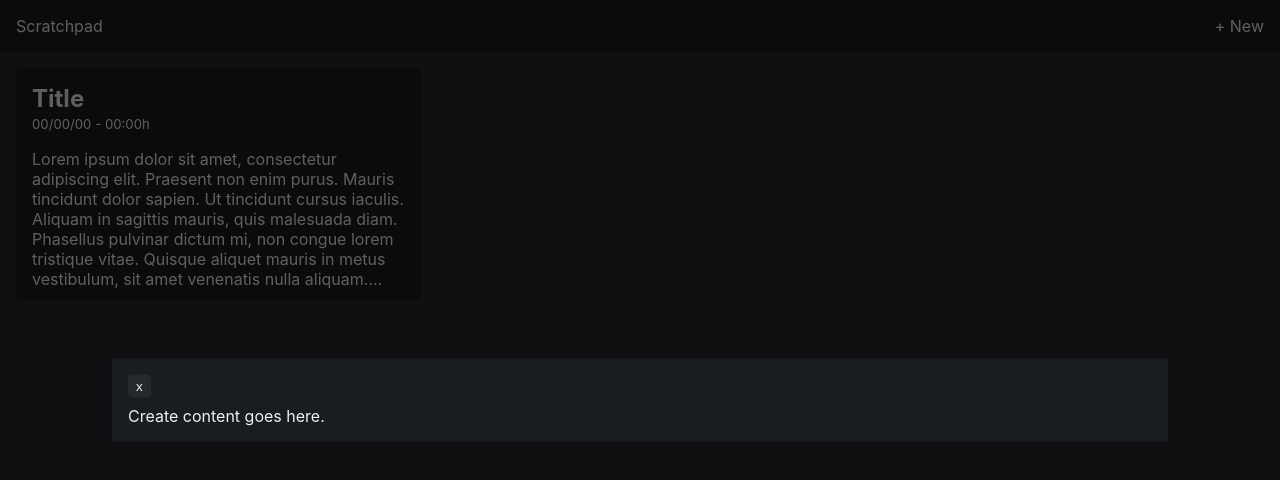
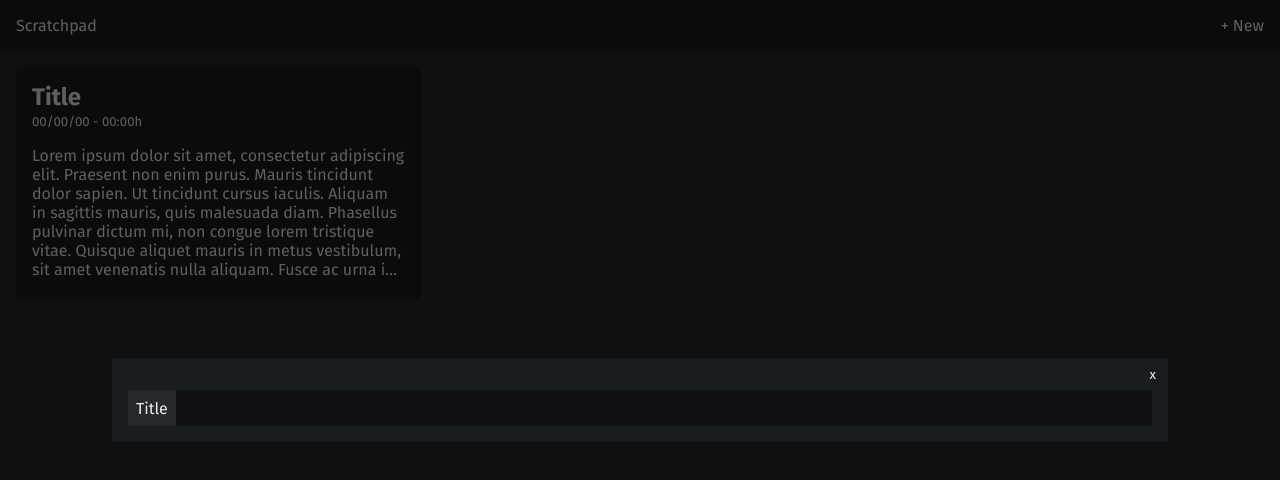
Before and after one commit to MoisesDuarte/react-ts-scratchpad, a React (Vite) app: page / in a window 1280 px wide. Both pictures are taken after a click on the item "+ New". Shown: the top 480 px of the page. Built offline with nearby package versions, Linux system fonts and the light colour scheme.

Commit message:
Styling changes

```diff
--- a/src/components/GenericModal.tsx
+++ b/src/components/GenericModal.tsx
@@ -40,19 +40,23 @@ const ModalBody = styled.div`
   width: 80%;
   height: auto;
   padding: 1rem;
+  padding-top: 2rem;
   top: 50%;
   left: 50%;
   transform: translate(-50%, -50%);
 
   & > button {
+    position: absolute;
     display: block;
     border: none;
     border-radius: 4px;
-    background-color: var(--color-primary);
+    background-color: transparent;
     color: var(--color-text);
     padding: 0.25rem 0.5rem;
     margin-bottom: 0.5rem;
     cursor: pointer;
+    top: 0.25rem;
+    right: 0.25rem;
 
     &:hover {
       background-color: var(--color-tertiary);
--- a/src/components/StoryCreateModal.tsx
+++ b/src/components/StoryCreateModal.tsx
@@ -1,5 +1,6 @@
-import React, { FC } from 'react'
+import React, { FC, useState } from 'react'
 import GenericModal from './GenericModal'
+import styled from 'styled-components'
 
 interface StoryCreateModalProps {
   handleCreateModalClose: (ev: React.MouseEvent) => void;
@@ -8,13 +9,59 @@ interface StoryCreateModalProps {
 const StoryCreateModal: FC<StoryCreateModalProps> = ({
   handleCreateModalClose
 }) => {
+  const [form, setForm] = useState({
+    title: '',
+    date: '',
+    body: ''
+  })
+
+  const handleSubmit = (event: React.FormEvent) => {
+    event.preventDefault();
+  }
+
+  const handleInputChange = (event: React.FormEvent<HTMLInputElement>) => {
+
+  }
+
   return (
     <>
       <GenericModal handleClose={handleCreateModalClose}>
-        Create content goes here.
+        <form onSubmit={handleSubmit}>
+          <FormControl>
+            <FormLabel>
+              Title
+            </FormLabel>
+            <FormInput
+              type="text"
+              name="title"
+              value={form.title}
+              onChange={handleInputChange}
+            />
+          </FormControl>
+        </form>
       </GenericModal>
     </>
   )
 }
 
+const FormControl = styled.div`
+  display: flex;
+`
+
+const FormLabel = styled.label`
+  padding: 0.5rem;
+  background-color: var(--color-primary);
+`
+
+const FormInput = styled.input`
+  width: 100%;
+  border: none;
+  background-color: var(--color-secondary-accent);
+  -webkit-appearance: none;
+
+  &:focus {
+    outline: none;
+  }
+`
+
 export default StoryCreateModal;
--- a/src/index.css
+++ b/src/index.css
@@ -1,8 +1,15 @@
+@import url('https://fonts.googleapis.com/css2?family=Fira+Sans:wght@300;400;500;600;700&display=swap');
+
 :root {
   --color-primary: #25282C;
   --color-secondary: #191C20;
+  --color-secondary-accent: #0e1013;
   --color-tertiary: #ECF0F1;
   --color-text: #ECF0F1;
+}
+
+* {
+  font-family: 'Fira Sans', sans-serif;
 }
 
 body {
```
